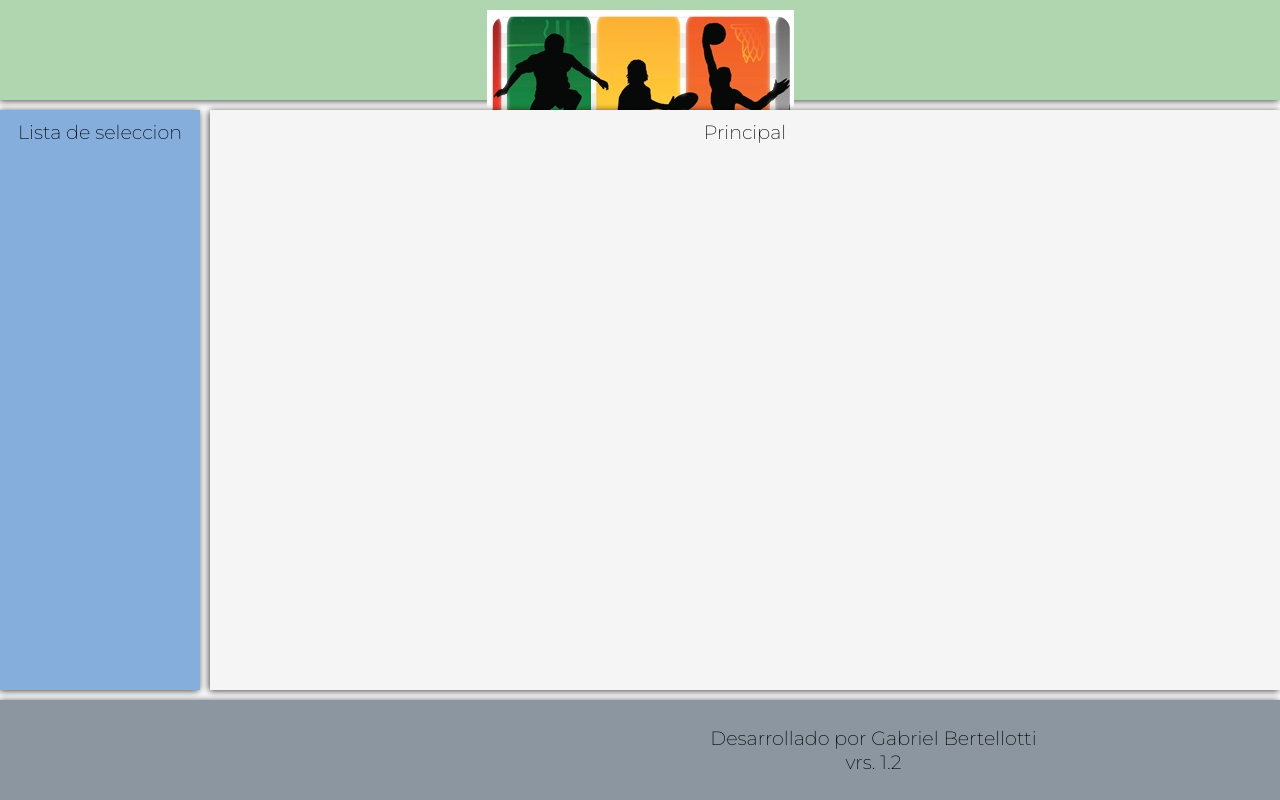
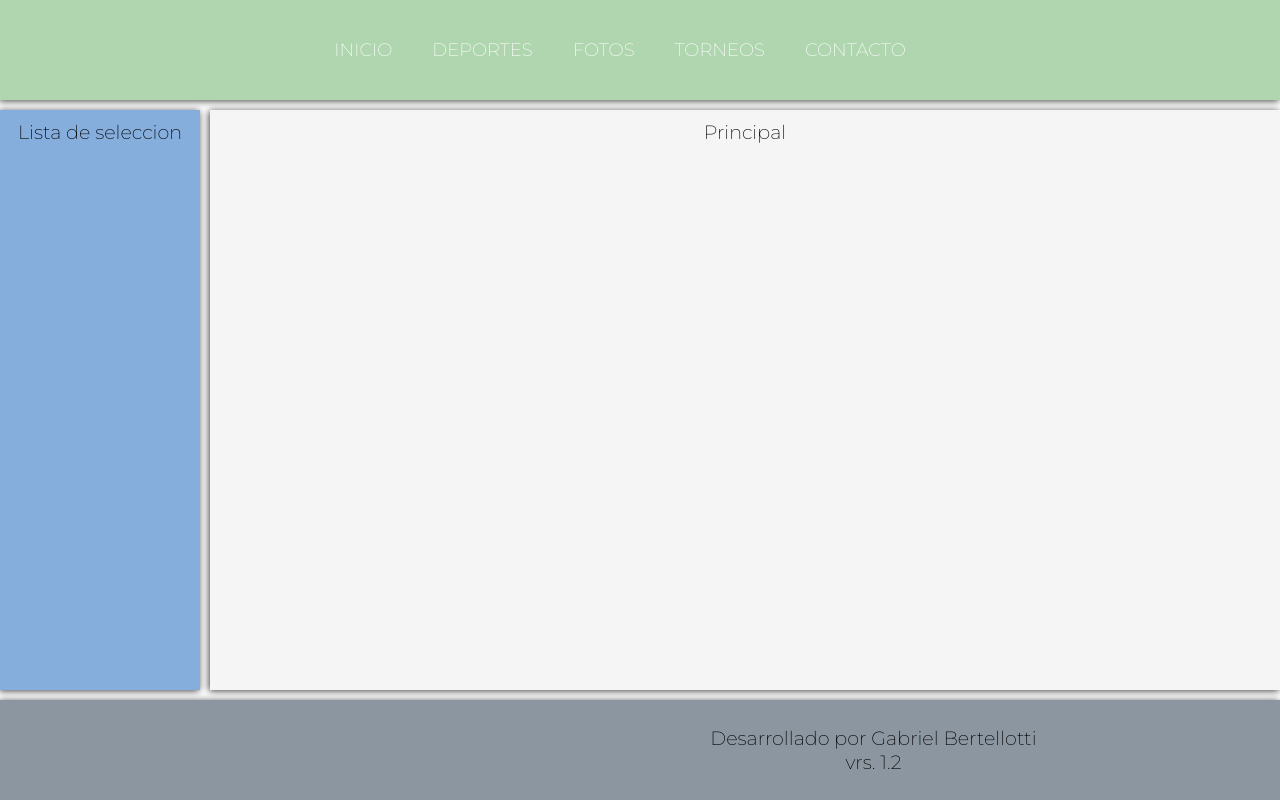
Before and after one commit to glberte/cancha_berte, a plain HTML site: page index.html in a window 1280 px wide. Drawn offline with Linux system fonts and the light colour scheme.

Commit message:
Comenzando el nav burger

```diff
--- a/index.html
+++ b/index.html
@@ -22,23 +22,31 @@
 <body class="grid_container">
 
   <header class="header">
-    <div class="container_logo">
-      <a href="./index.html">
-      <img src="./imagenes/logo_multideporte.jpg" alt="logo_multideporte"></a>
-    </div>
+    <nav class="nav">
+      <div class="container_logo">
+        <a href="./index.html">
+        <!-- <img src="./imagenes/logo_multideporte.jpg" alt="logo_multideporte"> -->
+      </a>
+      </div>
+      <button class="nav-toggle">
+        <i class="fas fa-bars"></i>
+      </button>
 
-    <div class="nav_padre">
-      <ul class="navbar">
-        <li class="nav"><a href="./index.html" class="menuitem">Inicio</a></li>
-        <li class="nav"><a href="./deportes.html" class="menuitem"></a>Deportes</li>
-        <li class="nav"><a href="./fotos.html" class="menuitem"></a>Fotos</li>
-        <li class="nav"><a href="./torneos.html" class="menuitem"></a>Torneos</li>
-        <li class="nav"><a href="./contacto.html" class="menuitem"></a>Contacto</li>
-      </ul>
+      <div class="navbar">
+        <ul class="nav-menu">
+          <li class="nav-menu-item"><a href="./index.html" class="menu-item-link nav-link">Inicio</a></li>
+          <li class="nav-menu-item"><a href="./deportes.html" class="menu-item-link nav-link">Deportes</a></li>
+          <li class="nav-menu-item"><a href="./fotos.html" class="menu-item-link nav-link">Fotos</a></li>
+          <li class="nav-menu-item"><a href="./torneos.html" class="menu-item-link nav-link">Torneos</a></li>
+          <li class="nav-menu-item"><a href="./contacto.html" class="menu-item-link nav-link">Contacto</a></li>
+        </ul>
 
-    </div>
+      </div>
+    </nav>
   </header>
-  <main class="principal">Principal</main>
+  <main class="principal">Principal
+
+  </main>
 
   <aside class="sidebar"> Lista de seleccion</aside>
 
--- a/styles.css
+++ b/styles.css
@@ -32,6 +32,12 @@ body{
 .header {
   grid-area: header;
   background-color: #afd6af;
+  position: fixed;
+  top: 0px;
+  left: 0px;
+  width: 100%;
+  height: 100px;
+  display: flex;
 }
 
 .principal {
@@ -53,20 +59,87 @@ body{
 .grid_container {
   display: grid;
   gap: 10px;
-  /* grid-template-areas:
-   "header"
-   "sidebar"
-   "principal"
-   "footer" */
   grid-template:
    "header" 200px
    "sidebar" auto
    "principal" auto
    "footer" 200px /
    auto
-}
+  }
 
-/* ------ PROPIEDADES PARA EL NAV ----- */
+  /* ------ RESPONSIVE ----- */
+  @media (min-width: 900px){
+    .grid_container {
+      grid-template:
+     "header  header" 100px
+     "sidebar principal" auto
+     "footer  footer" 100px /
+     200px    auto;
+    }
+  }
+
+  /* ------ PROPIEDADES PARA EL NAV ----- */
+
+  .container_logo a {
+    height: 50px;
+    width: 50px;
+    line-height: 80px;
+  }
+
+  .nav {
+    display: flex;
+    justify-content: space-between;
+    max-width: 992px;
+    margin: 0 auto;
+  }
+
+  .nav-link {
+    color: white;
+    text-decoration: none;
+  }
+
+  .nav-menu {
+    display: flex;
+    margin-right: 40px;
+    list-style: none;
+  }
+
+  .nav-menu-item {
+    font-size: 18px;
+    margin: 0 10px;
+    line-height: 80px;
+    text-transform: uppercase;
+    width: max-content;
+  }
+
+  .nav-menu-item {
+    padding-left: 10px;
+    padding-right: 10px;
+    border-radius: 3px;
+  }
+  .nav-menu-item:hover {
+    background-color: green;
+    transition: 0.5s;
+  }
+
+  .nav-toggle {
+    color: white;
+    background: none;
+    border: none;
+    font-size: 30px;
+    padding: 0 20px;
+
+    display: none;
+  }
+
+/*  RESPONSIVE PARA CELULARES */
+
+  @media (max-width: 768px) {
+    flex-direction: column;
+  }
+
+  /* min 17:31 https://www.youtube.com/watch?v=xQstBIPeOdU */
+
 
 
 /* FOOTER */
@@ -79,14 +152,3 @@ footer {
   align-items: center;
   padding-top: 1rem;
 }
-
-/* ------ RESPONSIVE ----- */
-@media (min-width: 900px){
-  .grid_container {
-    grid-template:
-   "header  header" 100px
-   "sidebar principal" auto
-   "footer  footer" 100px /
-   200px    auto;
-  }
-}
```
